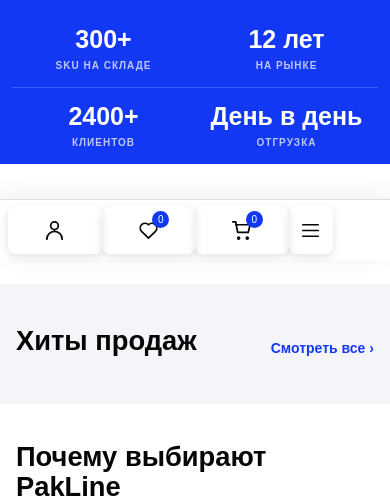
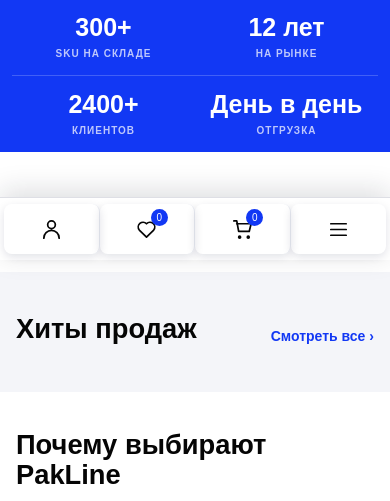
Before and after one commit to Cockepinle/vova, a Django app: page / in a window 390 px wide. Shown: the part 584-1085 px from the top of the page. Run offline with Django 5.2, Linux system fonts and the light colour scheme; data comes from the database, SQL or seed files in the repository; data that the repository does not hold is empty.

Commit message:
update site

```diff
--- a/static/store/css/responsive.css
+++ b/static/store/css/responsive.css
@@ -47,15 +47,15 @@ body.overlay-active .mobile-actions, body.keyboard-open .mobile-actions { visibi
   .brand { gap: 8px; flex: 1; }
   .brand-mark, .brand-image { flex-shrink: 0; }
   .brand-name { font-size: 17px; }
-  .header-actions { gap: 0; }
-  .header-actions button, .mobile-menu-toggle { width: 44px; height: 44px; }
-  .mobile-actions { position: fixed; inset: auto 0 0; z-index: 90; display: grid; grid-template-columns: repeat(4,minmax(0,1fr)); gap: 0; padding: 6px max(8px,env(safe-area-inset-right,0px)) calc(6px + env(safe-area-inset-bottom,0px)) max(8px,env(safe-area-inset-left,0px)); border-top: 1px solid var(--line); background: #fff; box-shadow: 0 -4px 24px #11182712; }
-  .mobile-action-button { position: relative; display: flex; justify-content: center; align-items: center; min-height: 48px; min-width: 0; padding: 8px 6px; border: 0; background: transparent; color: var(--ink); }
+  .header-actions, .header-contact, .header-cta { display: none; }
+  .mobile-actions { position: fixed; inset: auto 0 0; z-index: 90; display: grid; grid-template-columns: repeat(4,minmax(0,1fr)); gap: 0; width: 100%; padding: 6px max(4px,env(safe-area-inset-right,0px)) calc(6px + env(safe-area-inset-bottom,0px)) max(4px,env(safe-area-inset-left,0px)); border-top: 1px solid var(--line); background: #fff; box-shadow: 0 -6px 28px #11182726; }
+  .mobile-action-button { position: relative; display: flex; justify-content: center; align-items: center; min-height: 50px; min-width: 0; padding: 8px 6px; border: 0; border-right: 1px solid #e8ebf1; background: transparent; color: var(--ink); }
+  .mobile-action-button:last-child { border-right: 0; }
   .mobile-action-button svg { width: 23px; height: 23px; fill: none; stroke: currentColor; stroke-linecap: round; stroke-linejoin: round; stroke-width: 1.8; }
   .mobile-action-button:hover, .mobile-action-button:focus-visible { color: var(--blue); }
   .mobile-action-button .favorite-count, .mobile-action-button [data-cart-count] { position: absolute; top: 5px; margin-left: 25px; min-width: 17px; height: 17px; padding: 1px 4px; border-radius: 9px; background: var(--blue); color: #fff; font-size: 10px; line-height: 15px; text-align: center; }
   .mobile-menu-toggle { display: flex; }
-  .main-nav { position: fixed; inset: auto 8px calc(var(--mobile-actions-height) + 8px); z-index: 89; display: none; grid-template-columns: repeat(2,minmax(0,1fr)); gap: 4px; padding: 10px; border: 1px solid var(--line); border-radius: 14px; background: #fff; box-shadow: 0 8px 30px #11182726; }
+  .main-nav { position: fixed; inset: auto 0 calc(var(--mobile-actions-height) + 8px); z-index: 89; display: none; grid-template-columns: repeat(2,minmax(0,1fr)); gap: 4px; width: 100%; padding: 12px max(12px,env(safe-area-inset-right,0px)) 12px max(12px,env(safe-area-inset-left,0px)); border: 1px solid var(--line); border-right: 0; border-left: 0; border-radius: 14px 14px 0 0; background: #fff; box-shadow: 0 -8px 30px #11182726; }
   .main-nav.is-expanded { display: grid; }
   .main-nav a { display: flex; align-items: center; min-height: 44px; padding: 8px 10px; color: var(--ink); font-size: 14px; font-weight: 700; }
   .main-nav a.active { color: var(--blue); }
```
